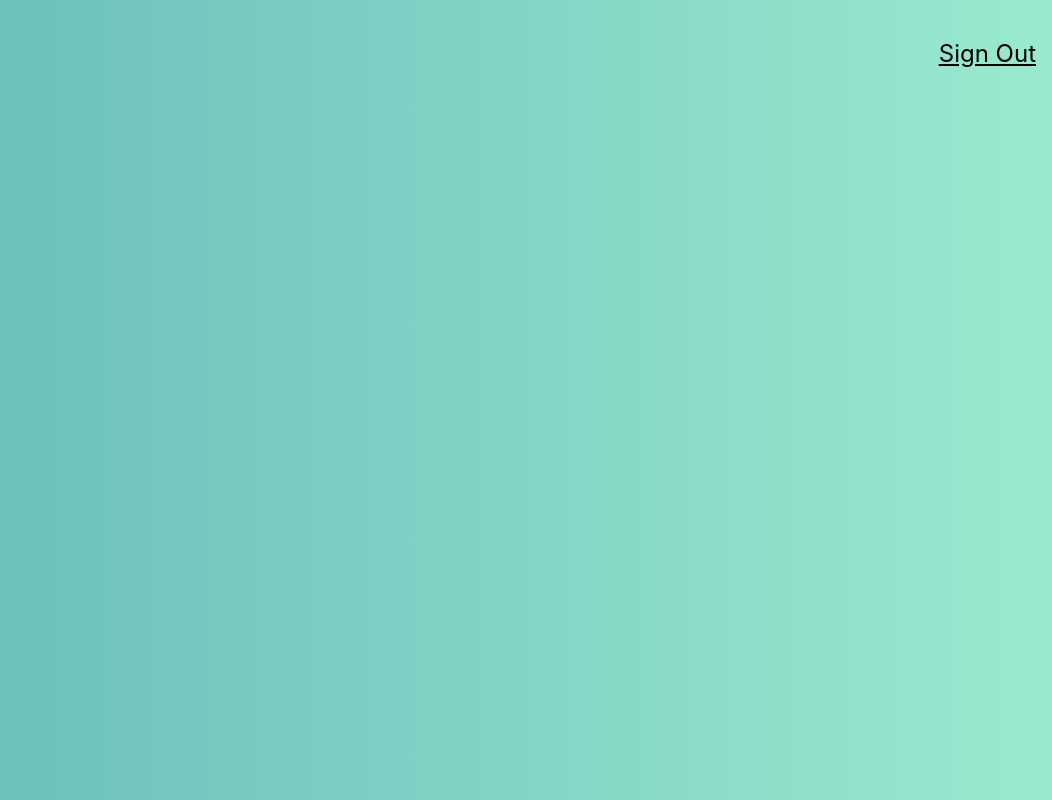
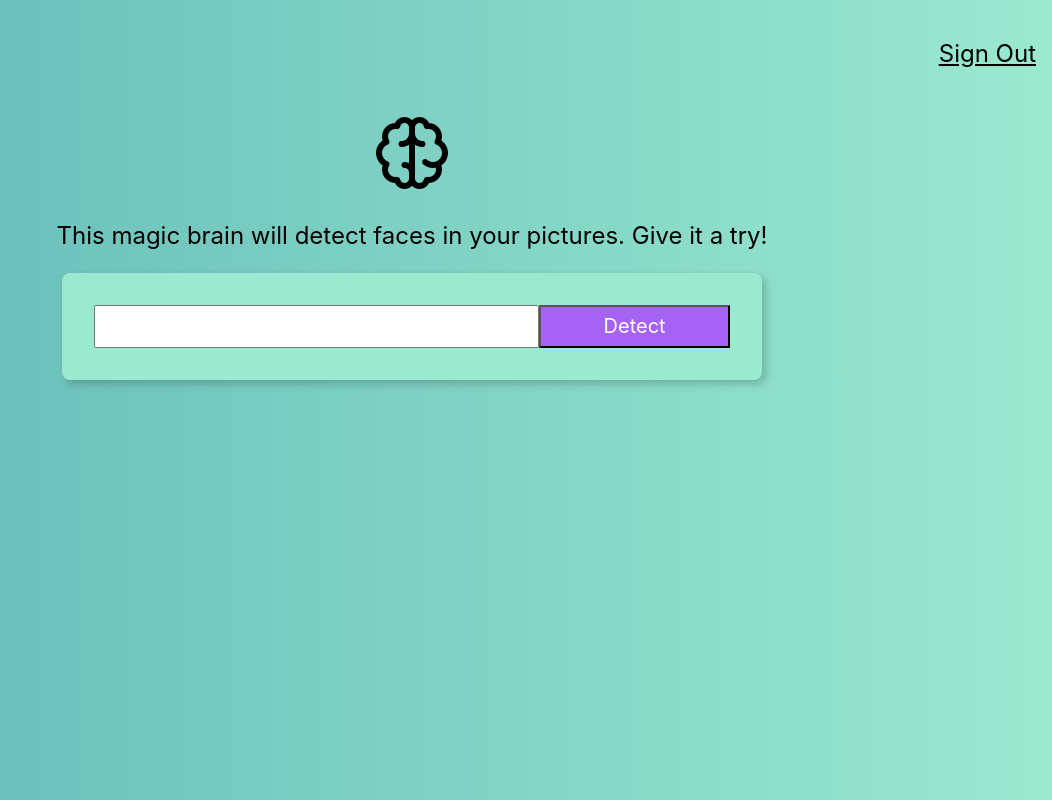
Before and after one commit to adobbs/face-reco, a React (Create React App) app: page / in a window 1280 px wide. Shown: the whole page, without its empty margins (228-1280 px from the left). Built offline with nearby package versions, Linux system fonts and the light colour scheme.

Commit message:
Create logo, instructions, and image link form

```diff
--- a/src/App.css
+++ b/src/App.css
@@ -6,6 +6,11 @@
   .App-logo {
     animation: App-logo-spin infinite 20s linear;
   }
+}
+
+.center {
+  display: flex;
+  justify-content: center;
 }
 
 .App-header {
--- a/src/App.js
+++ b/src/App.js
@@ -1,13 +1,16 @@
 import './App.css';
-import Navigation from './components/Navigation/Navigation'
+import Navigation from './components/Navigation/Navigation';
+import Logo from './components/Logo/Logo';
+import ImageLinkForm from './components/ImageLinkForm/ImageLinkForm';
+
 
 function App() {
   return (
     <div className="App">
       <Navigation />
-      {/* <Logo />
+      <Logo />
       <ImageLinkForm />
-      <FaceRecognition /> */}
+      {/* <FaceRecognition /> */}
     </div>
   );
 }
--- /dev/null
+++ b/src/components/ImageLinkForm/ImageLinkForm.js
@@ -0,0 +1,17 @@
+import React from "react";
+
+const ImageLinkForm = () => {
+    return (
+        <div>
+            <p className='f3'>
+                {'This magic brain will detect faces in your pictures. Give it a try!'}
+            </p>
+            <div className='center pa4 br3 shadow-5' style={{maxWidth: '700px', backgroundColor: '#9aead0'}}>
+                <input className='f4 pa2 w-70 center' type='text' />
+                <button className='w-30 grow f4 link ph3 pv2 dib white bg-light-purple'>Detect</button>
+            </div>
+        </div>
+    );
+}
+
+export default ImageLinkForm;
--- /dev/null
+++ b/src/components/Logo/Logo.js
@@ -0,0 +1,12 @@
+import React from "react";
+import brain from './brain.png';
+
+const Logo = () => {
+    return (
+        <div className='center'>
+            <img src={brain} alt='Brain Logo' />
+        </div>
+    );
+}
+
+export default Logo;
--- a/src/index.css
+++ b/src/index.css
@@ -13,3 +13,7 @@ code {
   font-family: source-code-pro, Menlo, Monaco, Consolas, 'Courier New',
     monospace;
 }
+
+button {
+  cursor: pointer;
+}
```
Also changed, not shown: src/components/Logo/brain.png (added).
